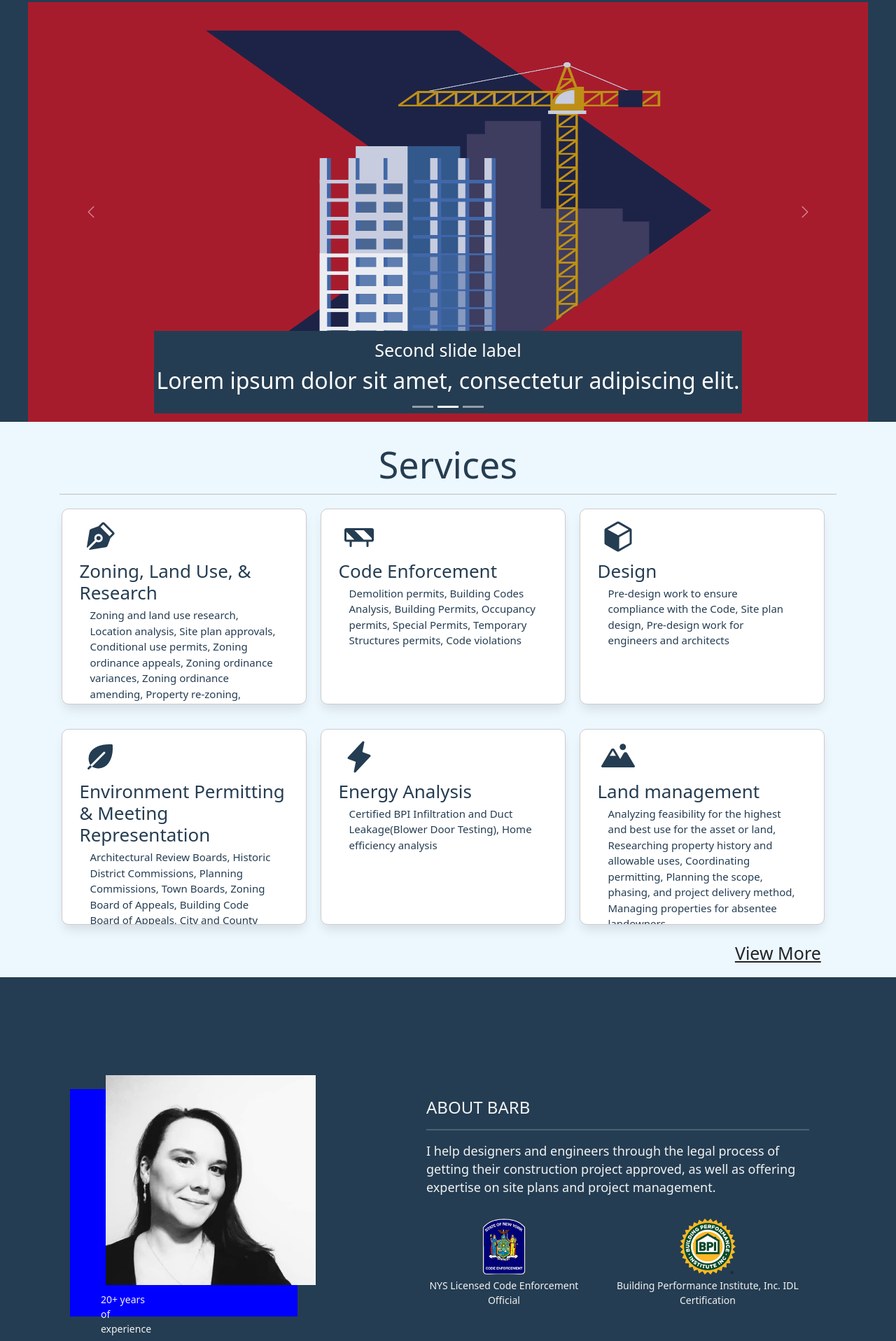
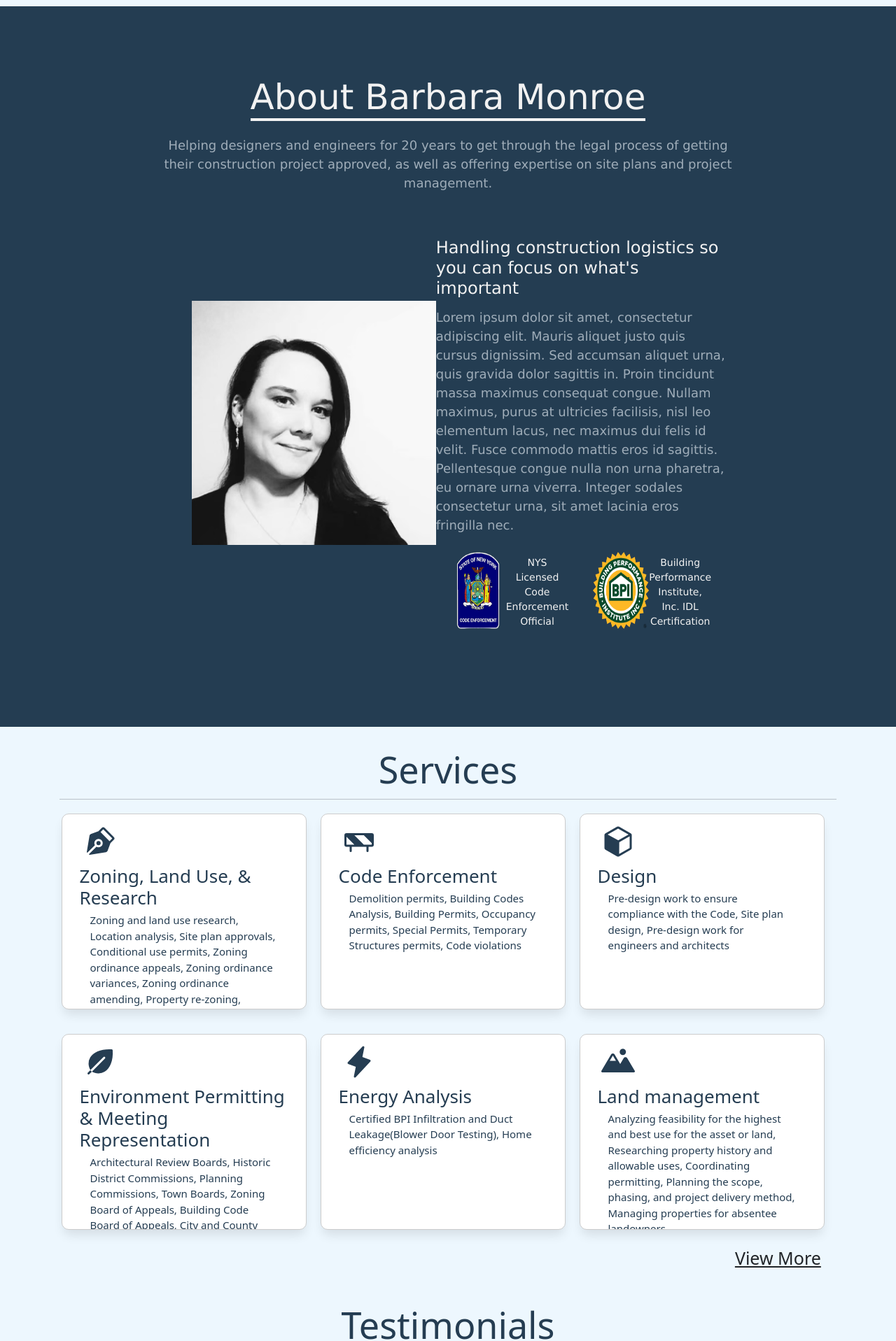
Before and after one commit to Caleb-Rogers/bmonroe-consulting, a Next.js app: page / in a window 1280 px wide. Shown: the part 880-2797 px from the top of the page at 70% size. Built offline with nearby package versions, Linux system fonts and the light colour scheme.

Commit message:
AboutMe section: Redesign

```diff
--- a/src/components/AboutMe/AboutMe.css
+++ b/src/components/AboutMe/AboutMe.css
@@ -3,65 +3,85 @@
 /**************************/
 
 .about-container {
-  padding: 16rem 6rem 24rem 10rem;
+  padding: 8rem 12rem 12rem 12rem;
   background-color: #243d52;
   color: #f2f2f2;
+  font-family: "Lucida Sans", "Lucida Sans Regular", "Lucida Grande",
+    "Lucida Sans Unicode", Geneva, Verdana, sans-serif;
+}
+.about-header {
+  width: 80%;
   display: flex;
+  justify-content: center;
   align-items: center;
-  gap: 12rem;
+  flex-direction: column;
+  text-align: center;
+  margin: 20px auto;
 }
 
-/* LEFT SIDE */
-.about-img-box {
-  display: flex;
-  justify-content: center;
-  align-items: flex-start;
-  background-color: blue;
-  width: 325px;
-  height: 325px;
+.about-header h1 {
+  font-size: 50px;
+  margin-bottom: 25px;
+  position: relative;
+  color: #f2f2f2;
 }
 
-.about-img {
-  width: 300px;
-  height: auto;
-  margin: -20px 0 0 5px;
+/* Same as 'hr' tag */
+.about-header h1::after {
+  content: "";
+  position: absolute;
+  width: 100%;
+  height: 4px;
+  display: block;
+  margin: 0 auto;
+  background-color: #f2f2f2;
 }
 
-.about-img-bg span {
-  position: relative;
-  top: 290px;
-  bottom: 0;
-  left: 70px;
-  right: 0;
-  margin: auto;
-  font-size: 1.4rem;
+.about-header p {
+  font-size: 18px;
+  margin-bottom: 35px;
+  color: #9fadb9;
 }
 
-/* RIGHT SIDE */
-
-.about-text-box {
-  flex: 1;
-  padding: 0 6.4rem;
+.about-main-wrapper {
+  width: 80%;
+  margin: 0 auto;
+  padding: 10px 20px;
 }
 
-.about-heading {
-  color: #f2f2f2;
-  font-size: 2.4rem;
-  margin-bottom: 1.6rem;
+.about-main {
+  display: flex;
+  justify-content: space-between;
+  align-items: center;
+  flex-wrap: wrap;
 }
 
-.about-line {
-  width: 100%;
-  height: 2px;
-  background-color: #ccc;
-  border: none;
-  margin-bottom: 1.6rem;
+.about-main-left {
+  flex: 1;
+  margin: 0 0 40px 30px;
+  overflow: hidden;
 }
 
-.about-subheading {
-  font-size: 1.8rem;
-  line-height: 2.6rem;
-  margin-bottom: 3.2rem;
+.about-main-left img {
+  max-width: 100%;
+  height: auto;
+  display: block;
+}
+
+.about-main-right {
+  flex: 1;
+}
+
+.about-main-right h2 {
+  font-size: 24px;
+  margin-bottom: 14px;
+  color: #f2f2f2;
+}
+
+.about-main-right p {
+  font-size: 18px;
+  line-height: 1.5;
+  color: #9fadb9;
 }
 
 .about-icons {
@@ -69,18 +89,18 @@
   justify-content: flex-start;
   align-items: center;
   gap: 35px;
+  padding: 10px 20px;
+  margin-top: 15px;
+}
+
+.left-icon img,
+.right-icon img {
+  width: 80px;
 }
 
 .left-icon,
 .right-icon {
   display: flex;
-  flex-direction: column;
-  align-items: center;
-}
-
-.left-icon img,
-.right-icon img {
-  width: 80px;
 }
 
 .left-icon span,
--- a/src/components/AboutMe/AboutMe.js
+++ b/src/components/AboutMe/AboutMe.js
@@ -3,32 +3,35 @@ import React from "react";
 const AboutMe = () => {
   return (
     <div class="about-container">
-      <div class="about-img-box">
-        <div class="about-img-bg">
-          <span>20+ years of experience</span>
+      <div class="about-header">
+        <h1>About Barbara Monroe</h1>
+        <p>Helping designers and engineers for 20 years to get through the legal process of getting
+            their construction project approved, as well as offering expertise on
+            site plans and project management.</p>
       </div>
-        <img
-          src="headshot.png"
-          class="about-img"
-          alt="B. Monroe Headshot"
-        />
+      <div class="about-main-wrapper">
+        <div class="about-main">
+          <div class="about-main-left">
+            <img src="headshot.png" alt="B. Monroe Headshot" />
           </div>
-      <div class="about-text-box">
-        <h2 class="about-heading">ABOUT BARB</h2>
-        <hr class="about-line" />
-        <h3 class="about-subheading">
-          I help designers and engineers through the legal process of getting
-          their construction project approved, as well as offering expertise on
-          site plans and project management.
-        </h3>
+          <div class="about-main-right">
+            <h2>Handling construction logistics so you can focus on what's important</h2>
+            <p>Lorem ipsum dolor sit amet, consectetur adipiscing elit. Mauris aliquet justo quis cursus
+              dignissim. Sed accumsan aliquet urna, quis gravida dolor sagittis in. Proin tincidunt massa
+              maximus consequat congue. Nullam maximus, purus at ultricies facilisis, nisl leo elementum lacus,
+              nec maximus dui felis id velit. Fusce commodo mattis eros id sagittis. Pellentesque congue nulla
+              non urna pharetra, eu ornare urna viverra. Integer sodales consectetur urna, sit amet lacinia eros fringilla nec.
+            </p>
             <div class="about-icons">
               <div class="left-icon">
-            <img src="code-enforcement-logo.png" alt="NYS Licensed Code Enforcement Official LOGO" class="about-icon" />
+                <img src="code-enforcement-logo.png" alt="NYS Licensed Code Enforcement Official LOGO" />
                 <span>NYS Licensed Code Enforcement Official</span>
               </div>
               <div class="right-icon">
-            <img src="BPI-logo.png" alt="Building Performance Institute, Inc. IDL Certification LOGO" class="about-icon" />
+                <img src="BPI-logo.png" alt="Building Performance Institute, Inc. IDL Certification LOGO" />
                 <span>Building Performance Institute, Inc. IDL Certification</span>
+              </div>
+            </div>
           </div>
         </div>
       </div>
--- a/src/components/Hero/Hero.css
+++ b/src/components/Hero/Hero.css
@@ -6,7 +6,7 @@
   font-family: "Aleo", sans-serif;
   line-height: 1;
   font-weight: 400;
-  padding: 4.8rem 0 9.6rem 0;
+  padding: 4.8rem 0 20rem 0;
   color: #2f2e41;
   background-color: #edf7fe;
 }
--- a/src/components/Homepage/Homepage.js
+++ b/src/components/Homepage/Homepage.js
@@ -12,9 +12,8 @@ function Homepage() {
     <div className="wrapper">
       <Navbar />
       <Hero />
-      <WhatWeDo />
+      <AboutMe />
       <Services />
-      <AboutMe />
       <Testimonials />
       <Footer />
     </div>
```
Also changed, not shown: 1 other file (tests, documents, lock files or other folders). Lines whose indentation alone changed are shown as unchanged.
